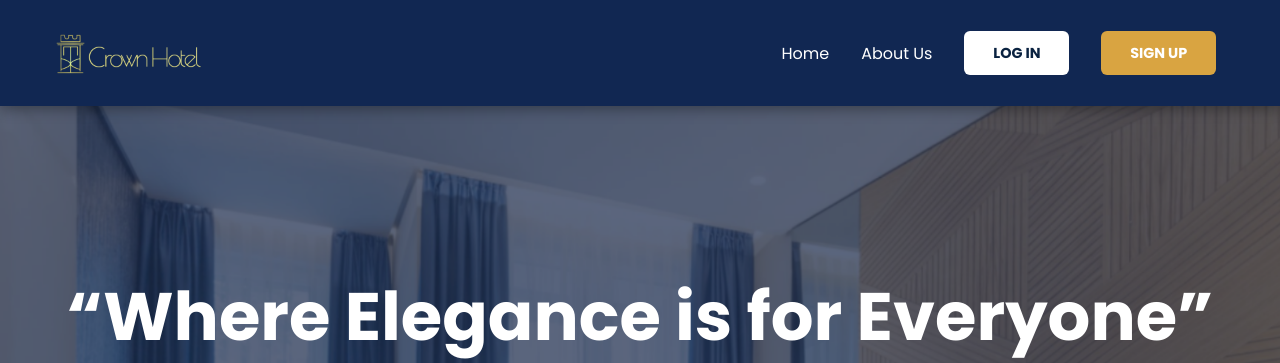
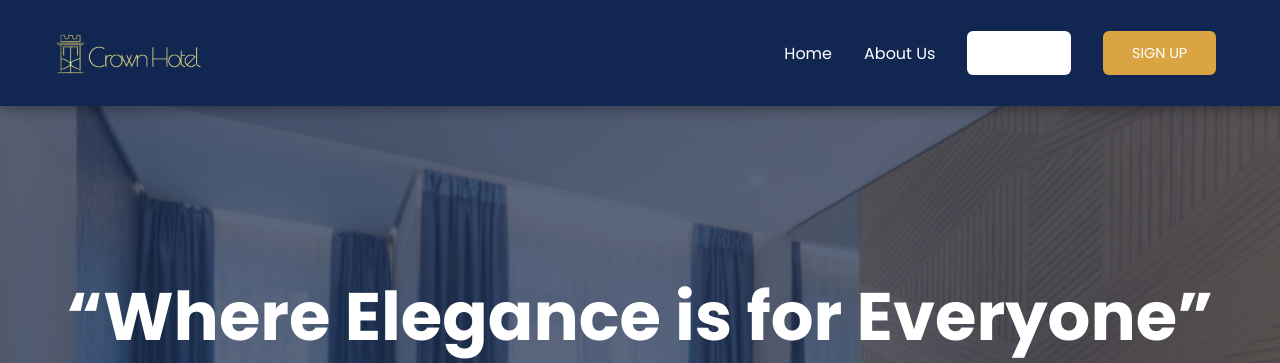
Before and after one commit to yram-nna12/Crown-Hotel, a PHP site: page / in a window 1280 px wide. Shown: the top 363 px of the page. Run offline with PHP 8.4, Linux system fonts and the light colour scheme.

Commit message:
feat(home page): fix navigation

```diff
--- a/index.php
+++ b/index.php
@@ -16,10 +16,11 @@
   <nav class="nav-links">
     <a href="#">Home</a>
     <a href="#">About Us</a>
-            <button class="btn login">LOG IN</button>
-            <button class="btn signup">SIGN UP</button>
+    <a href="#" class="btn login">LOG IN</a>
+    <a href="#" class="btn signup">SIGN UP</a>
   </nav>
 </header>
+
 
     <section class="hero">
         <div class="hero-content">
```
Lines whose indentation alone changed are shown as unchanged.
